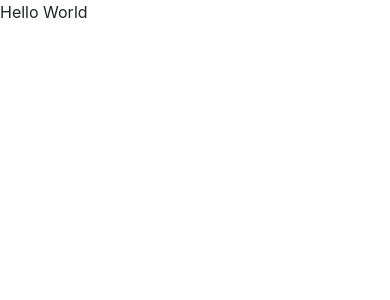
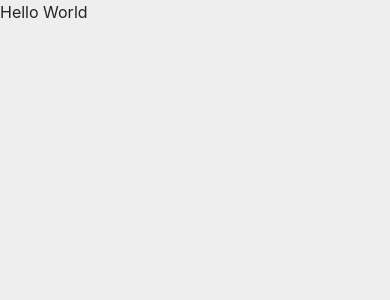
Before and after one commit to ramiresviana/hello-nodejs-nextjs, a Next.js app: page / in a window 390 px wide. Shown: the top 300 px of the page. Built offline with nearby package versions, Linux system fonts and the light colour scheme.

Commit message:
add: global styles

```diff
--- a/pages/_app.js
+++ b/pages/_app.js
@@ -1,4 +1,5 @@
 import 'bootstrap/dist/css/bootstrap.min.css';
+import '../styles/global.css';
 
 if (typeof window !== "undefined") {
   require('bootstrap');
--- /dev/null
+++ b/styles/global.css
@@ -0,0 +1,17 @@
+body {
+    background: #eee;
+}
+
+article img {
+    width: 25%;
+}
+
+@media (max-width: 767.98px) {
+    article img {
+        width: 100%;
+    }
+}
+
+a:hover {
+    text-decoration: none;
+}
```
